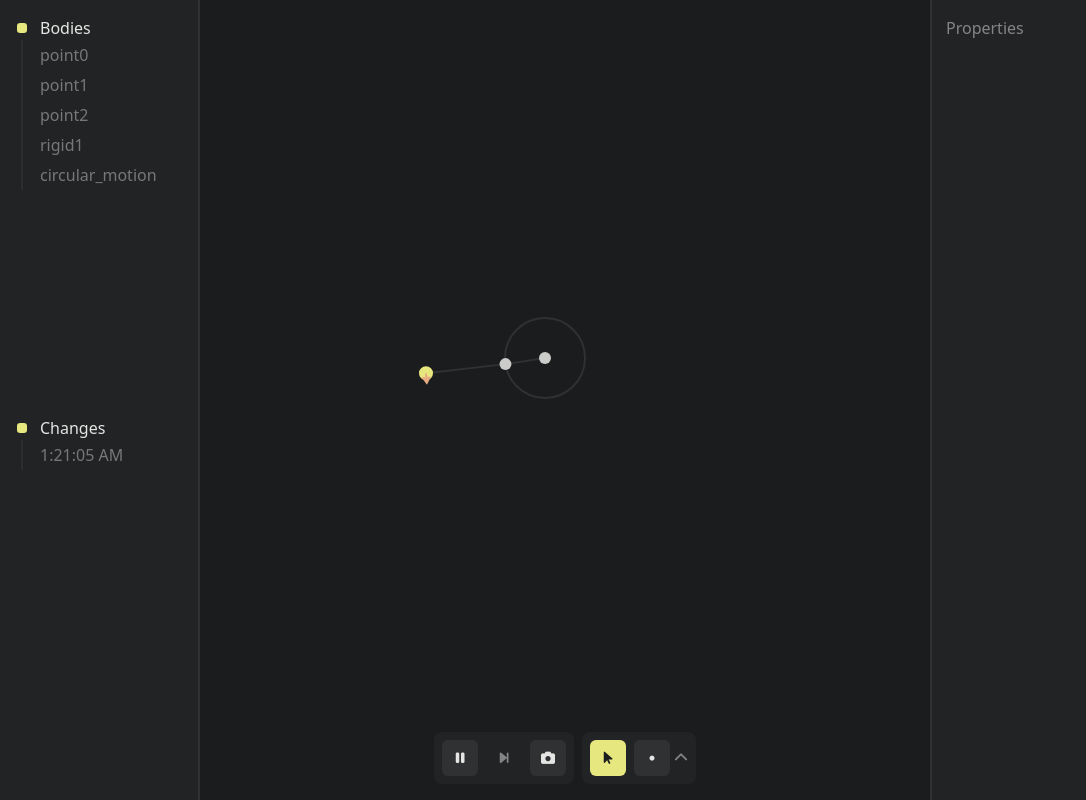
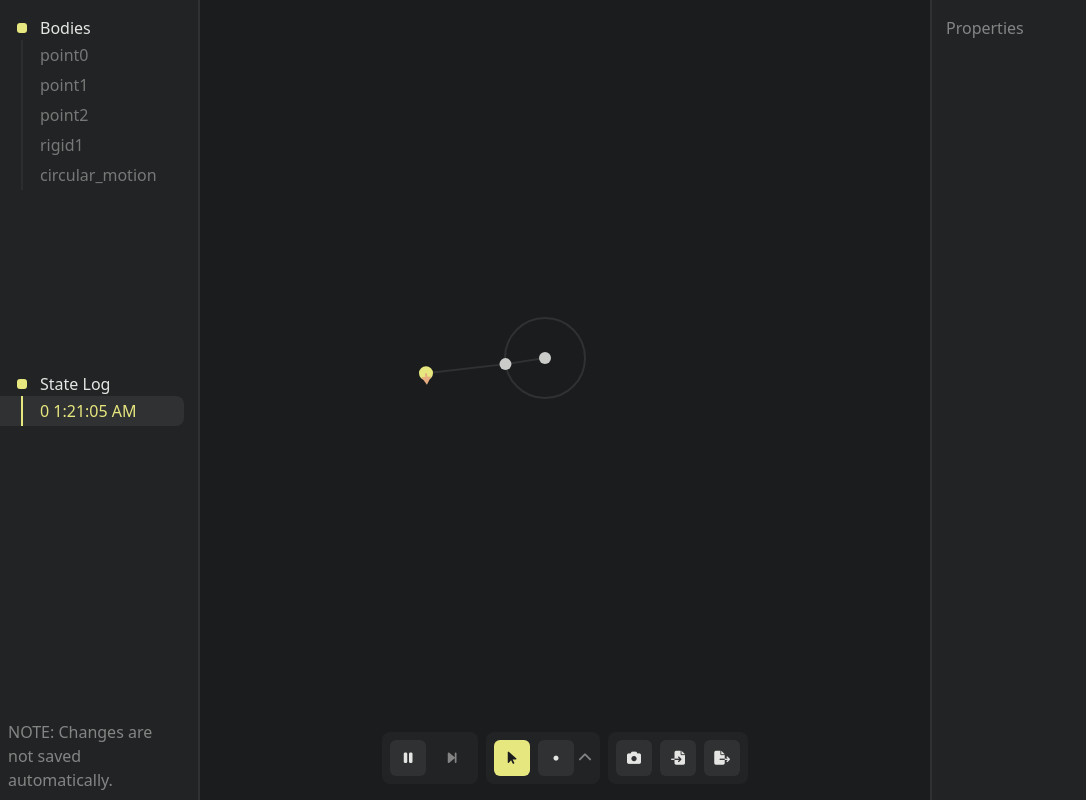
Before and after one commit to sokmontrey/dynamical-js, a React (Vite) app: page / in a window 1280 px wide. Shown: the whole page, without its empty margins (0-1086 px from the left). Built offline with nearby package versions, Linux system fonts and the light colour scheme.

Commit message:
feat: state export

```diff
--- a/src/App.tsx
+++ b/src/App.tsx
@@ -11,10 +11,10 @@ import useCanvasManagement from "./hooks/useCanvasManagement.ts";
 import usePhysicsSimulation from "./hooks/usePhysicsSimulation.ts";
 import useModeManagement from "./hooks/useModeManager.ts";
 import PropertyPanel from "./ui-components/main-component/PropertyPanel.tsx";
-import simple_pendulum_state from "./states/simple-pendulum.ts";
 import circular_kinematic_test_state from "./states/circular-kinematic-test.ts";
-import StateLog from "./ui-components/main-component/StateLog.tsx";
+import StateLog, { State } from "./ui-components/main-component/StateLog.tsx";
 import ResizableContainer from "./ui-components/common/ResizableContainer.tsx";
+import StateTools from "./ui-components/main-component/StateTools.tsx";
 
 export default function App() {
 	const {
@@ -33,6 +33,12 @@ export default function App() {
 		states,
 	} = usePhysicsSimulation(circular_kinematic_test_state);
 
+	const [current_state, setCurrentState] = useState<State>(states[states.length - 1]);
+
+	useEffect(() => {
+		setCurrentState(states[states.length - 1]);
+	}, [states]);
+
 	const {
         selected_body_ids,
         initializeModeManager,
@@ -49,7 +55,7 @@ export default function App() {
 			setBodyIds(body_ids);
 			ModeManager.reset();
 		});
-		BodyManager.loadFromJSON(states[states.length - 1].state);
+		BodyManager.loadFromJSON(current_state.state);
 	}, [states]);
 
 	const initializeInputManager = useCallback(() => {
@@ -72,10 +78,26 @@ export default function App() {
 	}, [update, renderPhysics, renderUI]);
 
 	const switchState = useCallback((index: number) => {
+		setCurrentState(states[index]);
 		BodyManager.loadFromJSON(states[index].state);
 		ModeManager.reset();
 		LoopManager.render();
 	}, [states]);
+
+	const onExport = useCallback(() => {
+		const json = JSON.stringify(current_state.state, null, 2);
+		const blob = new Blob([json], { type: "application/json" });
+		const url = URL.createObjectURL(blob);
+		const a = document.createElement("a");
+		a.href = url;
+		a.download = `${current_state.id}.json`;
+		a.click();
+	}, []);
+
+	const onImport = useCallback(() => {
+		// const file = new File([], "state.json");
+		// BodyManager.loadFromJSONFile(file);
+	}, []);
 
 	const middle_container_ref = useRef<HTMLDivElement>(null);
 
@@ -113,9 +135,14 @@ export default function App() {
 			/>
 
 			<StateLog
+				current_state={current_state}
 				states={states}
 				onStateSelected={switchState}
 			/>
+
+			<p className="txt-color opacity-50 m-2">
+				NOTE: Changes are not saved automatically.
+			</p>
 		</ResizableContainer>
 
 		<div
@@ -133,12 +160,17 @@ export default function App() {
 						onRun={() => LoopManager.run()}
 						onPause={() => LoopManager.pause()}
 						onStep={() => !LoopManager.isRunning() ? LoopManager.step() : null }
-						onSave={saveState}
 					/>
 				</div>
 				<div className="tool-container">
-					<ToolBar
+					<ToolBar tooltip_direction="top" />
+				</div>
+				<div className="tool-container">
+					<StateTools
 						tooltip_direction="top"
+						onSave={saveState}
+						onImport={onImport}
+						onExport={onExport}
 					/>
 				</div>
 			</div>
@@ -151,6 +183,8 @@ export default function App() {
 			max_width={500}
 			onResize={onResize}
 		>
+			{/* TODO: move this to move mode*/}
+			{/* This way we can switch panel between mode  */}
 			<p className="txt-color opacity-50">Properties</p>
 			{selected_body && <PropertyPanel
 				body={selected_body}
--- a/src/hooks/usePhysicsSimulation.ts
+++ b/src/hooks/usePhysicsSimulation.ts
@@ -7,7 +7,7 @@ export default function usePhysicsSimulation(
     initial_state: any
 ) {
     const [states, setStates] = useState<any[]>([{
-        timestamp: new Date().toLocaleTimeString(),
+        id: `0 ${new Date().toLocaleTimeString()}`,
         state: initial_state
     }]);
     const [body_ids, setBodyIds] = useState<string[]>([]);
@@ -20,14 +20,14 @@ export default function usePhysicsSimulation(
 
     const addState = (state: any) => {
         setStates([...states, {
-            timestamp: new Date().toLocaleTimeString(),
+            id: `${states.length} ${new Date().toLocaleTimeString()}`,
             state: state
         }]);
     };
 
     const resetState = () => {
         setStates([{
-            timestamp: new Date().toLocaleTimeString(),
+            id: `0 ${new Date().toLocaleTimeString()}`,
             state: initial_state
         }]);
         ModeManager.reset();
--- a/src/manager/BodyManager.ts
+++ b/src/manager/BodyManager.ts
@@ -88,6 +88,14 @@ export default class BodyManager {
 		}
 	}
 
+	static loadFromJSONFile(file: File): void {
+		const reader = new FileReader();
+		reader.onload = (e) => {
+			BodyManager.loadFromJSON(e.target?.result);
+		};
+		reader.readAsText(file);
+	}
+
 	static processDependency(config: any): any {
 		if (config.dependencies) {
 			const dep = Object.fromEntries(Object.entries(config.dependencies).map(([id, dep_id]) =>
@@ -102,6 +110,7 @@ export default class BodyManager {
 		if (BodyManager.bodies[id]) return BodyManager.bodies[id];
 		if (!BodyManager.state[id]) throw new Error(`Body ${id} not found in state`);
 		const config = BodyManager.processDependency(BodyManager.state[id]);
+		if (!config.type) throw new Error(`Body ${id} has no type`);
 
 		const creator: Record<BodyType, new (config: any) => Body<any, any>> = {
 			[BodyType.POINT_MASS]: PointMass,
--- a/src/output.css
+++ b/src/output.css
@@ -640,6 +640,10 @@ video {
   z-index: 50;
 }
 
+.m-2 {
+  margin: 0.5rem;
+}
+
 .mb-2 {
   margin-bottom: 0.5rem;
 }
--- a/src/ui-components/common/TreeList.tsx
+++ b/src/ui-components/common/TreeList.tsx
@@ -24,7 +24,7 @@ export default function TreeList({
 			{items.map((item, index) => {
 				const is_focused = focused_items.includes(item);
 				return <button
-					key={item}
+					key={`${item}-${index}`}
 					onClick={() => onItemClicked(index)}
 					className={`group flex items-center text-left hover:bg-[var(--sur-color)] rounded-tr-lg rounded-br-lg pl-2 transition-all duration-100 hover:opacity-100 ${is_focused ? "bg-[var(--sur-color)]" : ""}`}
 					style={{
--- a/src/ui-components/main-component/PropertyPanel.tsx
+++ b/src/ui-components/main-component/PropertyPanel.tsx
@@ -1,6 +1,5 @@
 import { useEffect } from "react";
 import Body from "../../core/Body.ts";
-import IconButton from "../common/IconButton.tsx";
 import RedButton from "../common/RedButton.tsx";
 import BodyManager from "../../manager/BodyManager.ts";
 
--- a/src/ui-components/main-component/SimulationControls.tsx
+++ b/src/ui-components/main-component/SimulationControls.tsx
@@ -6,7 +6,6 @@ export interface SimulationControlsProps {
     onRun: () => void;
     onPause: () => void;
     onStep: () => void;
-    onSave: () => void;
     tooltip_direction: "top" | "right" | "bottom" | "left";
 }
 
@@ -14,7 +13,6 @@ export default function SimulationControls({
     onRun,
     onStep,
     onPause,
-    onSave,
     tooltip_direction = "bottom",
 }: SimulationControlsProps) {
     const [is_running, setIsRunning] = useState(false);
@@ -45,10 +43,5 @@ export default function SimulationControls({
             onClick={onStep}
             disabled={is_running}
             direction={tooltip_direction} />
-        <IconButton
-            desc="Snapshot of current state"
-            icon_class="fa-solid fa-camera"
-            onClick={onSave}
-            direction={tooltip_direction} />
     </>
 }
--- a/src/ui-components/main-component/StateLog.tsx
+++ b/src/ui-components/main-component/StateLog.tsx
@@ -1,22 +1,26 @@
 import TreeList from "../common/TreeList";
 
+export interface State {
+    state: any,
+    id: string,
+}
+
 interface StateLogProps {
-    states: {
-        timestamp: string,
-        state: any,
-    }[],
+    states: State[],
     onStateSelected: (index: number) => void,
+    current_state: State,
 }
 
 export default function StateLog({
     states,
+    current_state,
     onStateSelected,
 }: StateLogProps) {
 	return <TreeList
 		className="flex-1"
-		title="Changes"
-		items={states.map(({ timestamp }) => `${timestamp}`)}
-		focused_items={[]}
+		title="State Log"
+		items={states.map(({ id }) => `${id}`)}
+		focused_items={[current_state.id]}
 		onItemClicked={onStateSelected}
 	/>;
 }
--- /dev/null
+++ b/src/ui-components/main-component/StateTools.tsx
@@ -0,0 +1,33 @@
+import IconButton from "../common/IconButton";
+
+export interface StateToolsProps {
+	onSave: () => void;
+	onImport: () => void;
+	onExport: () => void;
+	tooltip_direction: "top" | "right" | "bottom" | "left";
+}
+
+export default function StateTools({
+	onSave,
+	onImport,
+	onExport,
+	tooltip_direction = "top",
+}: StateToolsProps) {
+	return <>
+        <IconButton
+            desc="Snapshot of current state"
+            icon_class="fa-solid fa-camera"
+            onClick={onSave}
+            direction={tooltip_direction} />
+        <IconButton
+            desc="Import state from JSON file"
+            icon_class="fa-solid fa-file-import"
+            onClick={onImport}
+            direction={tooltip_direction} />
+		<IconButton
+            desc="Export selected state"
+            icon_class="fa-solid fa-file-export"
+            onClick={onExport}
+            direction={tooltip_direction} />
+	</>;
+}
--- a/src/ui-components/main-component/ToolBar.tsx
+++ b/src/ui-components/main-component/ToolBar.tsx
@@ -23,8 +23,8 @@ export default function ToolBar({
 			icon_class="fa-solid fa-arrow-pointer"
 			onClick={() => ModeManager.toMoveMode()}
 			direction={tooltip_direction} />
+
 		<SelectButton
-
 			focused={create_modes.some(mode => mode.type === current_mode)}
 			options={create_modes}
 			onSelect={mode_type => ModeManager.toCreateMode(mode_type)}
```
